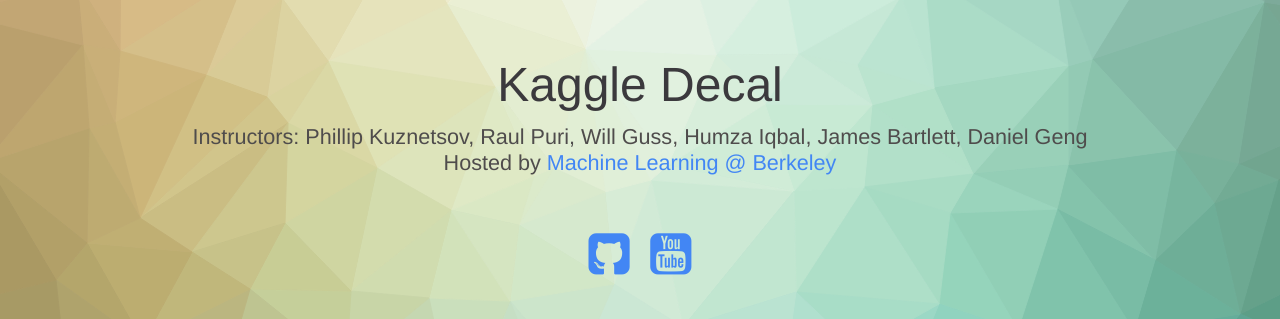
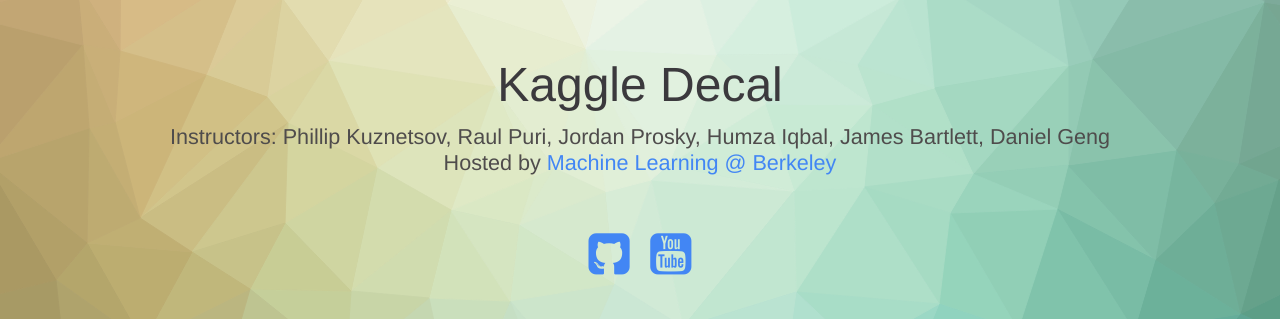
Before and after one commit to kaggledecal/kaggledecal.github.io, a Jekyll site: the page built from index.html, in a window 1280 px wide. Shown: the top 319 px of the page. Built offline with Jekyll 4.4.1, drawn with Linux system fonts in a browser that asks for light colours.

Commit message:
added jordangit add .!

```diff
--- a/_config.yml
+++ b/_config.yml
@@ -1,6 +1,6 @@
 # Site settings
 title: "Kaggle Decal"
-description: "Instructors: Phillip Kuznetsov, Raul Puri, Will Guss, Humza Iqbal, James Bartlett, Daniel Geng</br>Hosted by <a href='https://ml.berkeley.edu'>Machine Learning @ Berkeley</a>"
+description: "Instructors: Phillip Kuznetsov, Raul Puri, Jordan Prosky, Humza Iqbal, James Bartlett, Daniel Geng</br>Hosted by <a href='https://ml.berkeley.edu'>Machine Learning @ Berkeley</a>"
 keywords: Data Science, Machine Learning, Kaggle, Decal
 author: Daniel Gang
 baseurl: "" # the subpath of your site, e.g. /blog/
```
